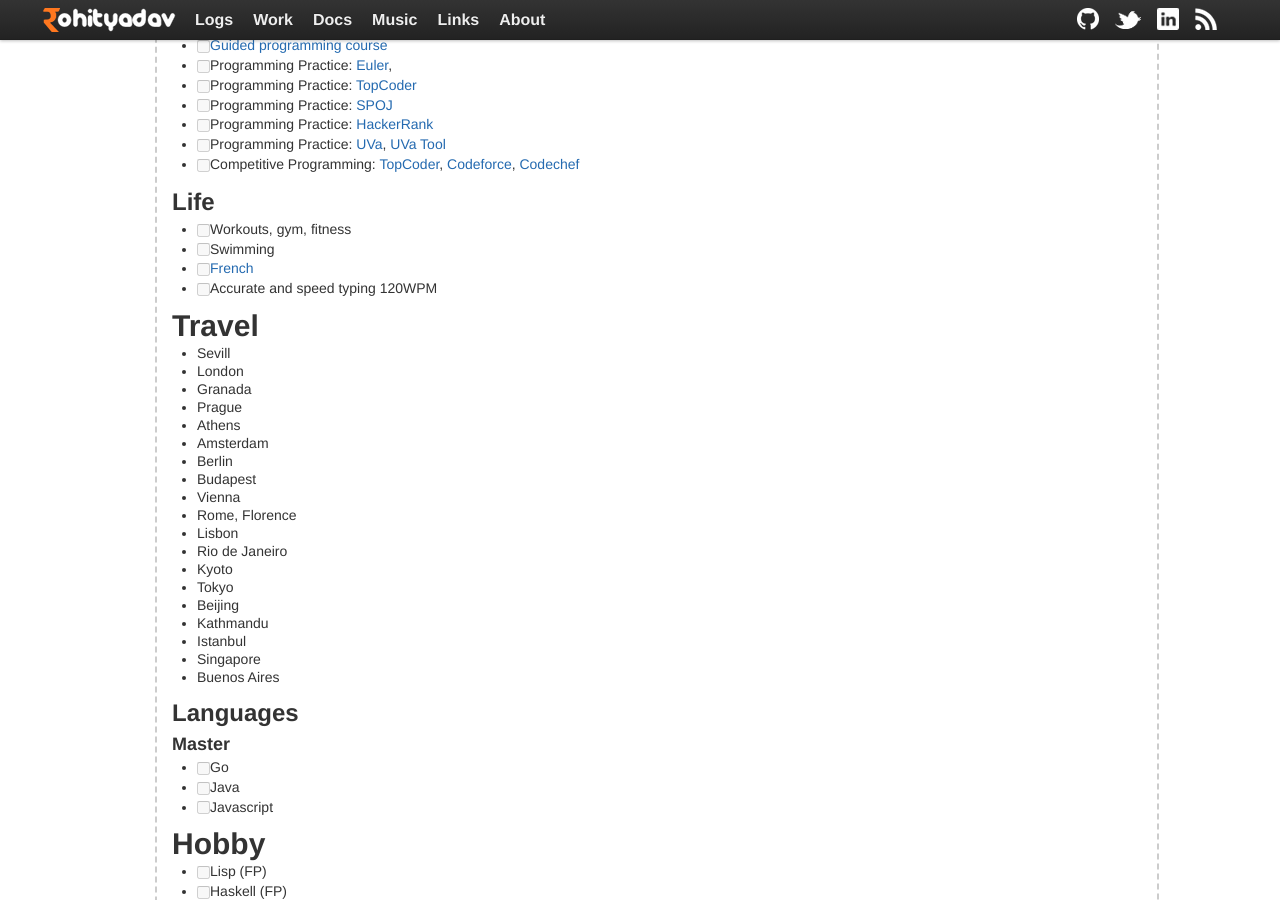
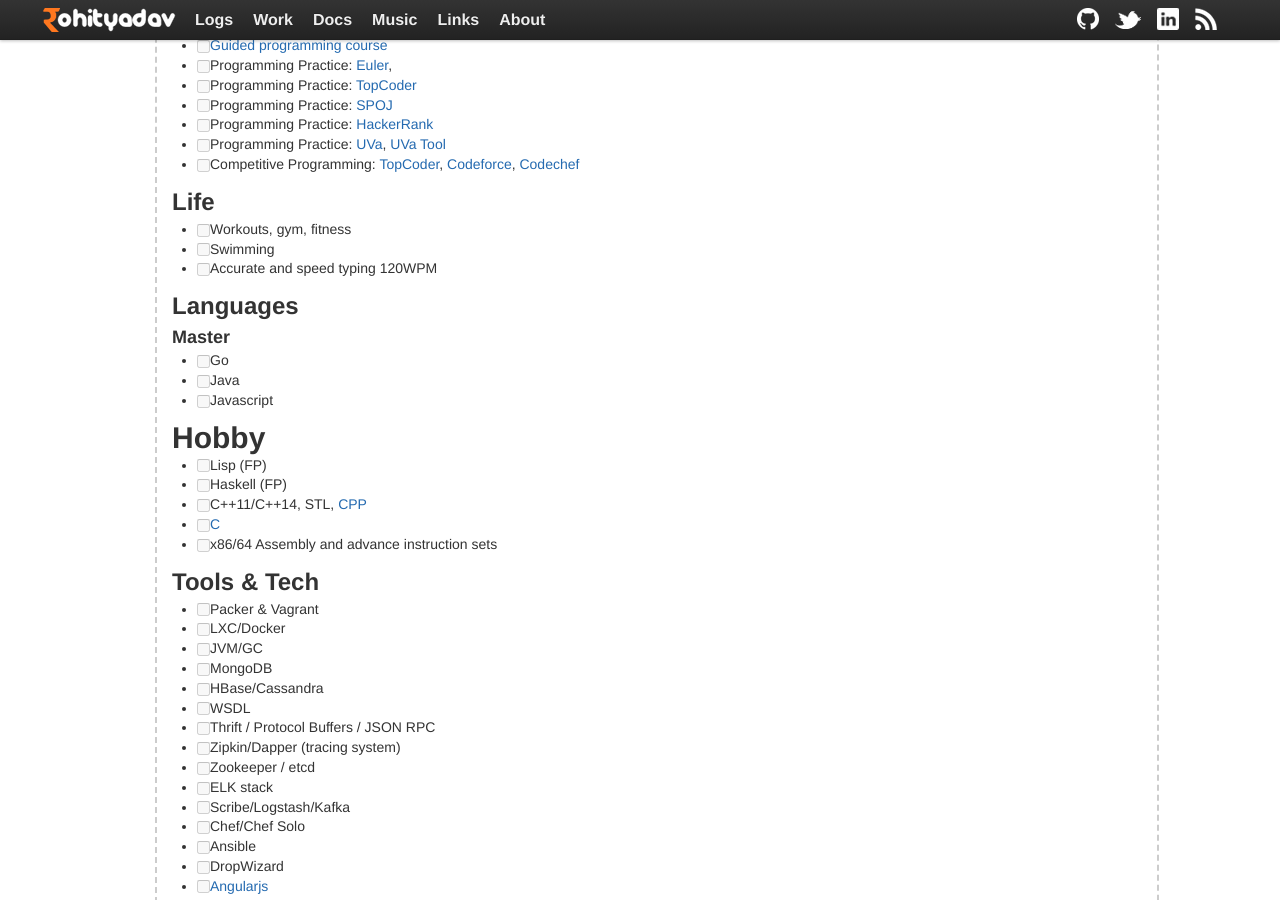
Before and after one commit to rohityadavcloud/rohityadavcloud.github.io, a Jekyll site: the page built from kaizen/index.markdown, in a window 1280 px wide and 900 px high, scrolled down 235 px. Built offline with Jekyll 4.4.1, drawn with Linux system fonts in a browser that asks for light colours.

Commit message:
kaizen: cut down stuff

```diff
--- a/kaizen/index.markdown
+++ b/kaizen/index.markdown
@@ -23,30 +23,7 @@
 
 - [ ] Workouts, gym, fitness
 - [ ] Swimming
-- [ ] [French](http://www.duolingo.com/skill/fr/Basics-2/1)
 - [ ] Accurate and speed typing 120WPM
-
-# Travel
-
-- Sevill
-- London
-- Granada
-- Prague
-- Athens
-- Amsterdam
-- Berlin
-- Budapest
-- Vienna
-- Rome, Florence
-- Lisbon
-- Rio de Janeiro
-- Kyoto
-- Tokyo
-- Beijing
-- Kathmandu
-- Istanbul
-- Singapore
-- Buenos Aires
 
 ## Languages
 
```
